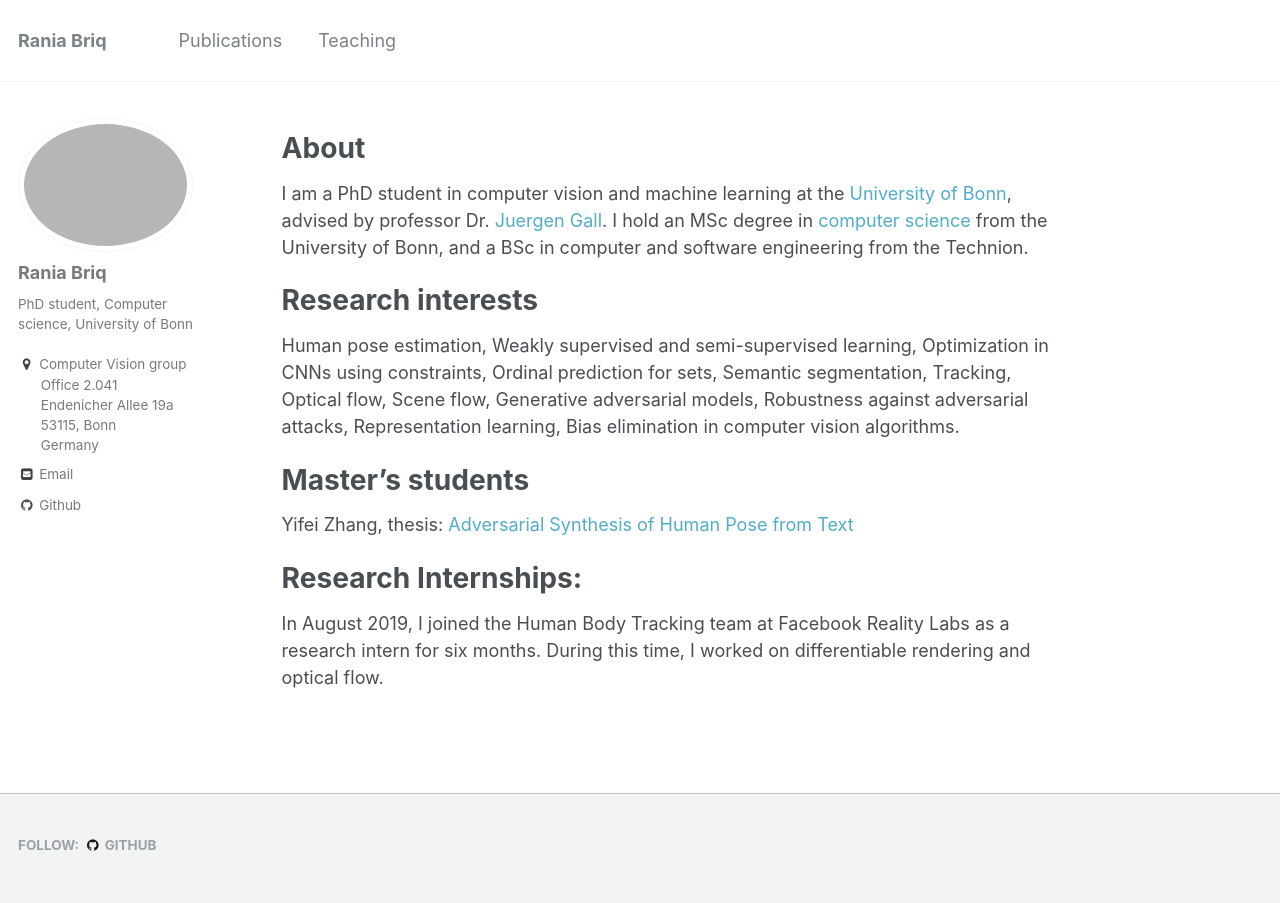
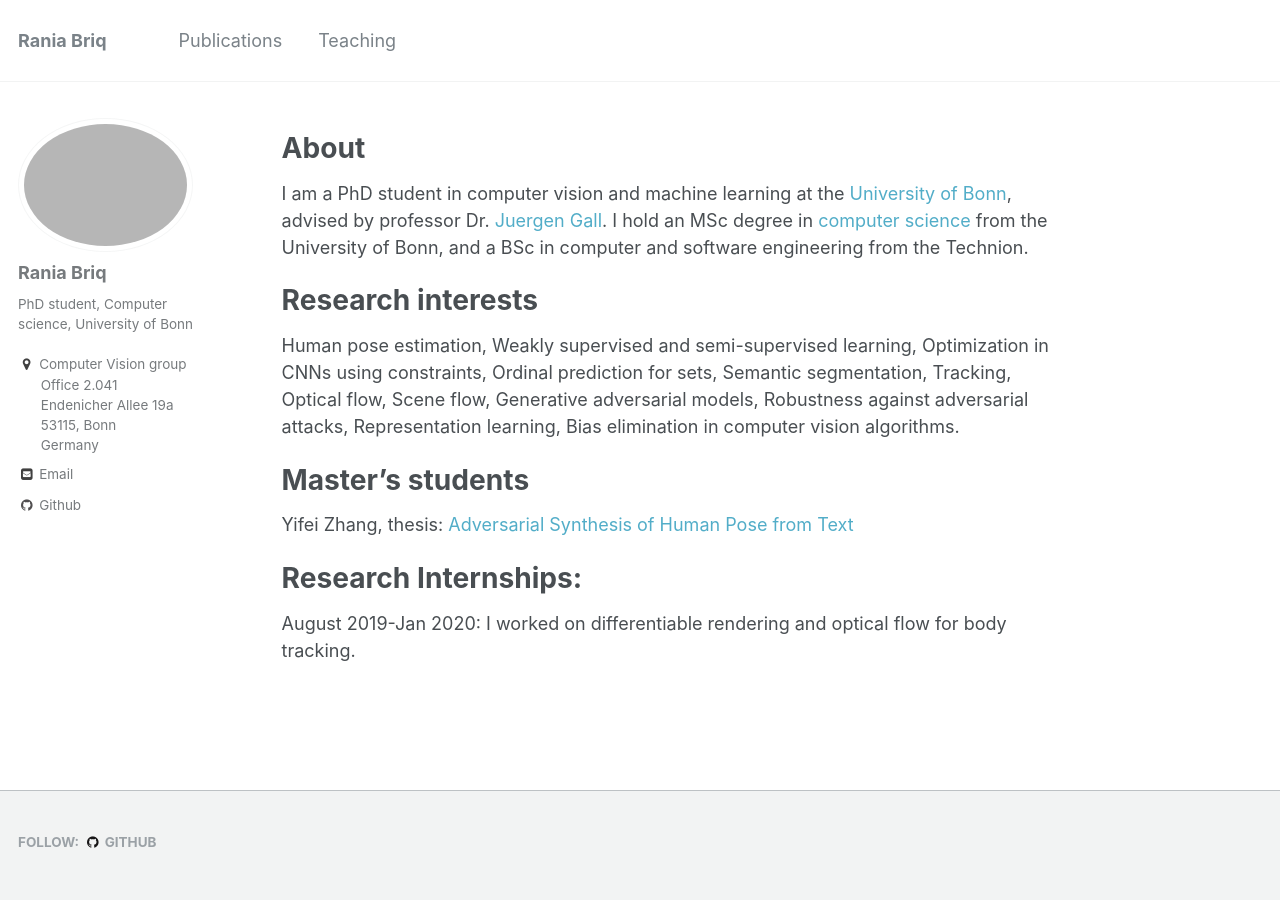
Before and after one commit to briqr/briqr.github.io, a Jekyll site: the page built from _pages/about.md, in a window 1280 px wide. Built offline with Jekyll 4.4.1, drawn with Linux system fonts in a browser that asks for light colours.

Commit message:
Update about.md

```diff
--- a/_pages/about.md
+++ b/_pages/about.md
@@ -29,4 +29,4 @@ Yifei Zhang, thesis: [Adversarial Synthesis of Human Pose from Text](https://arx
 
 Research Internships:
 ======
-In August 2019, I joined the Human Body Tracking team at Facebook Reality Labs as a research intern for six months. During this time, I worked on differentiable rendering and optical flow.
+August 2019-Jan 2020: I worked on differentiable rendering and optical flow for body tracking.
```
